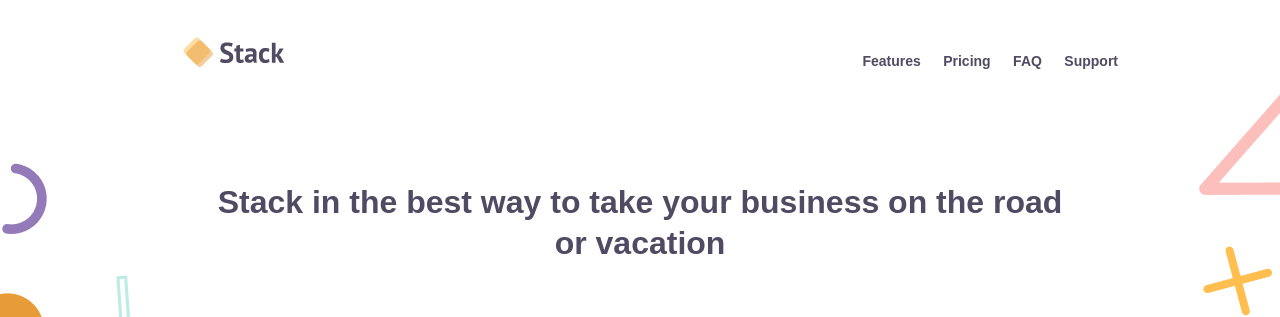
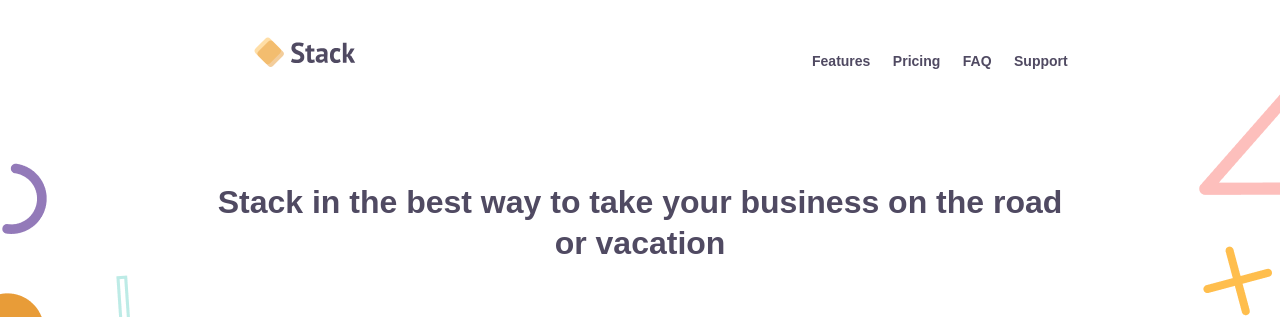
Before and after one commit to WebHeroSchool/Stackfin, a plain HTML site: page index.html in a window 1280 px wide. Shown: the top 317 px of the page. Drawn offline with Linux system fonts and the light colour scheme.

Commit message:
поменяла значение jastify content

```diff
--- a/css/style.css
+++ b/css/style.css
@@ -169,19 +169,20 @@ body:after {
   .logo-mobile {
       width: 165px;
       height: 33px;
+      margin-left: 10px;
     }
   .header {
-    max-width: 978px;
+    width: 100%;
+    justify-content: space-around;
   }
   .nav__link {
-    max-width: 300px;
+    max-width: 100%;
     font-size: 14px;
   }
   .nav {
-    margin-right: 5px;
-    max-width: 1150px;
-    width: initial;
-  }
+    max-width: 100%;
+    padding-right: 0px;
+
 }
 
 
```
